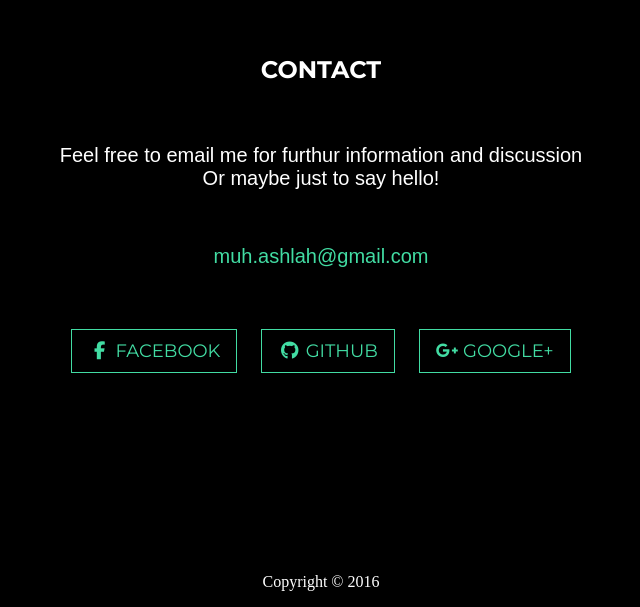
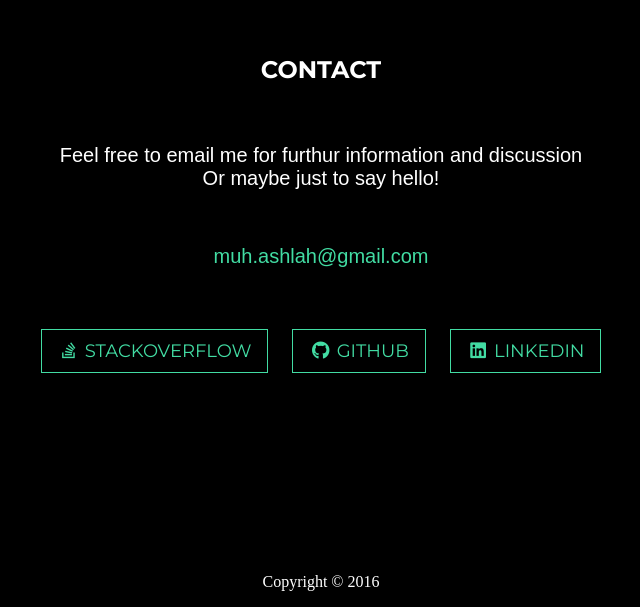
Before and after one commit to hashlash/hashlash.github.io, a plain HTML site: page index.html in a window 1280 px wide. Shown: the part 1793-2400 px from the top of the page, without its empty margins (319-959 px from the left). Drawn offline with Linux system fonts and the light colour scheme; a web font is replaced by a local one.

Commit message:
edit social media link

```diff
--- a/index.html
+++ b/index.html
@@ -11,8 +11,9 @@
 
     <title>Portofolio - Muhammad Ashlah Shinfain</title>
 
+    <link rel="stylesheet" href="https://cdnjs.cloudflare.com/ajax/libs/font-awesome/5.11.2/css/all.css" integrity="sha256-46qynGAkLSFpVbEBog43gvNhfrOj+BmwXdxFgVK/Kvc=" crossorigin="anonymous" />
+
     <!-- Custom Fonts -->
-    <link href="vendor/font-awesome/css/font-awesome.min.css" rel="stylesheet" type="text/css">
     <link href="https://fonts.googleapis.com/css?family=Montserrat:400,700" rel="stylesheet" type="text/css">
     <link href="https://fonts.googleapis.com/css?family=Helvetica:400,700" rel="stylesheet" type="text/css">
     <link href="https://fonts.googleapis.com/css?family=Roboto:400&display=swap" rel="stylesheet">
@@ -68,13 +69,13 @@
                 </p>
                 <ul class="list-inline">
                     <li>
-                        <a href="https://www.facebook.com/muh.ashlah" class="social-media-btn"><i class="fa fa-facebook fa-fw"></i> <span class="network-name">Facebook</span></a>
+                        <a href="https://stackoverflow.com/users/7168030/" class="social-media-btn"><i class="fab fa-stack-overflow fa-fw"></i> <span class="network-name">Stackoverflow</span></a>
                     </li>
                     <li>
-                        <a href="https://github.com/hashlash" class="social-media-btn"><i class="fa fa-github fa-fw"></i> <span class="network-name">Github</span></a>
+                        <a href="https://github.com/hashlash/" class="social-media-btn"><i class="fab fa-github fa-fw"></i> <span class="network-name">Github</span></a>
                     </li>
                     <li>
-                        <a href="https://plus.google.com/u/0/102193871485206541106" class="social-media-btn"><i class="fa fa-google-plus fa-fw"></i> <span class="network-name">Google+</span></a>
+                        <a href="https://www.linkedin.com/in/muhammad-ashlah/" class="social-media-btn"><i class="fab fa-linkedin fa-fw"></i> <span class="network-name">LinkedIn</span></a>
                     </li>
                 </ul>
         </section>
```
